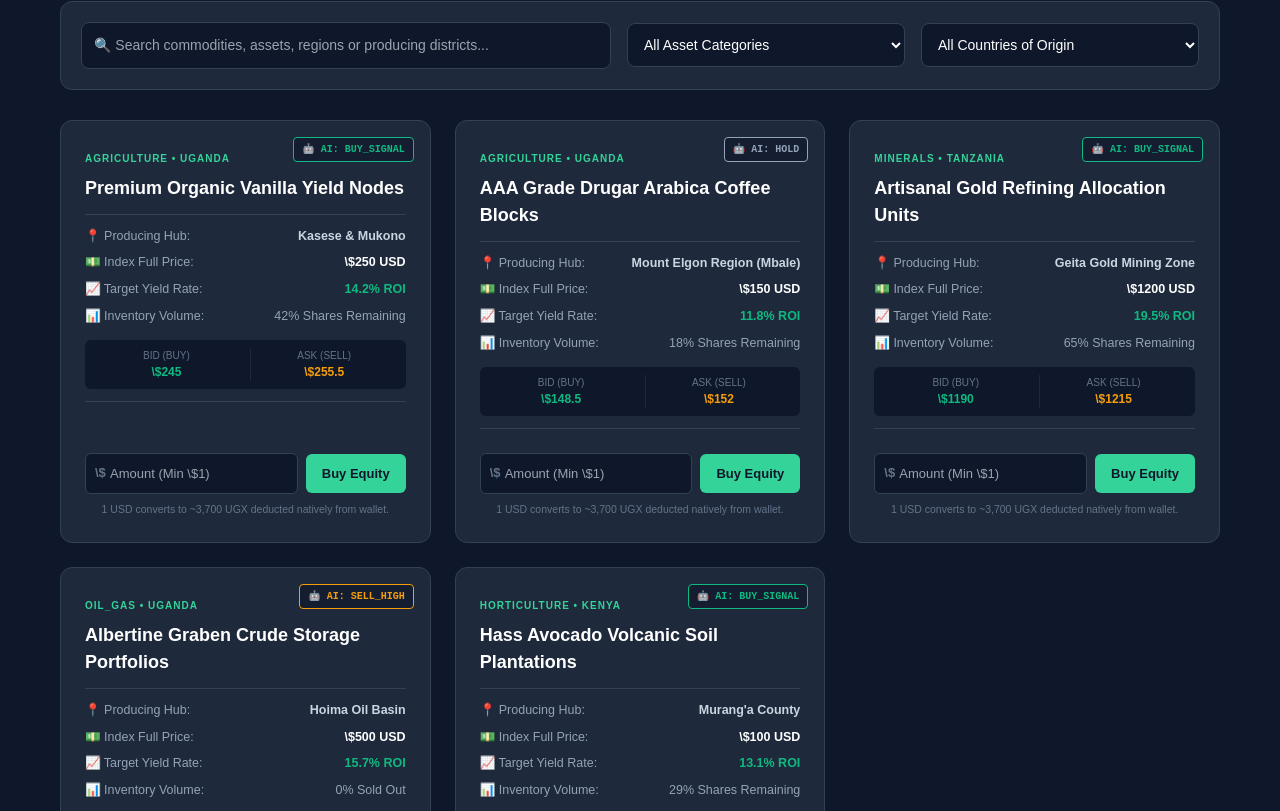
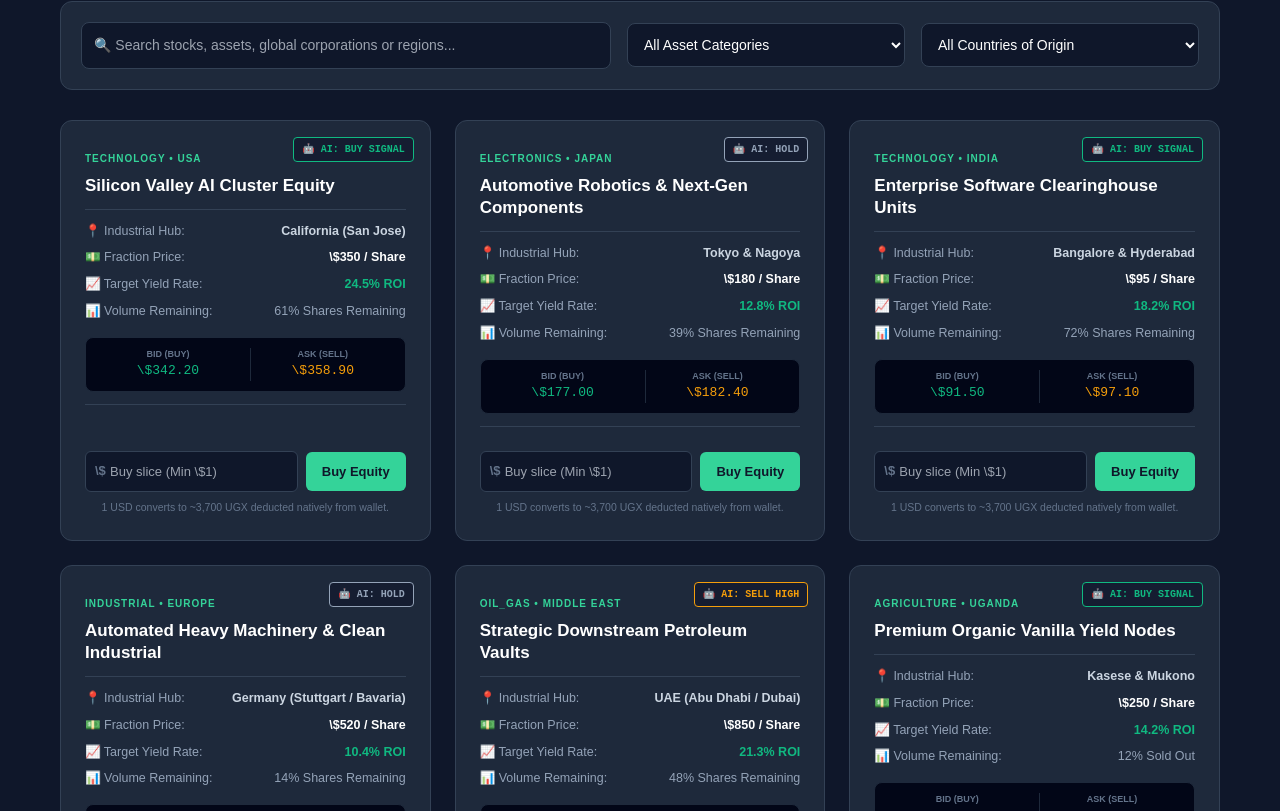
Before and after one commit to engitkasambula026-hub/KikaGloba2-, a Next.js app: page /business/investments in a window 1280 px wide. Shown: the part 309-1120 px from the top of the page. Built offline with nearby package versions, Linux system fonts and the light colour scheme.

Commit message:
fix: restore syntax returning parenthesis on global fractional investment showcase page

```diff
--- a/app/business/investments/page.tsx
+++ b/app/business/investments/page.tsx
@@ -7,10 +7,10 @@ import Link from "next/link";
 interface CommodityStock {
   id: string;
   name: string;
-  category: "AGRICULTURE" | "MINERALS" | "HORTICULTURE" | "OIL_GAS";
+  category: "AGRICULTURE" | "MINERALS" | "HORTICULTURE" | "OIL_GAS" | "TECHNOLOGY" | "ELECTRONICS" | "INDUSTRIAL";
   countryOfOrigin: string;
   producingDistrict: string;
-  unitPriceUSD: number; // Base full-share asset unit index cost
+  unitPriceUSD: number; // Base full-share unit index cost
   projectedAnnualYield: string;
   availableVolumeFraction: string;
   riskRating: "LOW" | "MEDIUM" | "HIGH";
@@ -47,89 +47,105 @@ export default function CommodityShowcasePage() {
     }
   }, []);
 
-  // 🌟 DYNAMIC DATA MATRIX: Inbound National Resources Portfolio with AI Arbitrage Signals
+  // 🌟 GLOBAL EXPANDED DATA MATRIX: Preserves East Africa and appends the 5 requested world corridors
   const commodityLedger: CommodityStock[] = [
     {
-      id: "COM-UG-VAN-01",
+      id: "STK-US-TECH-01",
+      name: "Silicon Valley AI Cluster Equity",
+      category: "TECHNOLOGY",
+      countryOfOrigin: "USA",
+      producingDistrict: "California (San Jose)",
+      unitPriceUSD: 350,
+      projectedAnnualYield: "24.5% ROI",
+      availableVolumeFraction: "61% Shares Remaining",
+      riskRating: "HIGH",
+      status: "OPEN_FOR_INVESTMENT",
+      aiSignal: "BUY_SIGNAL",
+      currentBuyUSD: 342.20,
+      currentSellUSD: 358.90
+    },
+    {
+      id: "STK-JP-ELEC-02",
+      name: "Automotive Robotics & Next-Gen Components",
+      category: "ELECTRONICS",
+      countryOfOrigin: "Japan",
+      producingDistrict: "Tokyo & Nagoya",
+      unitPriceUSD: 180,
+      projectedAnnualYield: "12.8% ROI",
+      availableVolumeFraction: "39% Shares Remaining",
+      riskRating: "LOW",
+      status: "OPEN_FOR_INVESTMENT",
+      aiSignal: "HOLD",
+      currentBuyUSD: 177.00,
+      currentSellUSD: 182.40
+    },
+    {
+      id: "STK-IN-SOFT-03",
+      name: "Enterprise Software Clearinghouse Units",
+      category: "TECHNOLOGY",
+      countryOfOrigin: "India",
+      producingDistrict: "Bangalore & Hyderabad",
+      unitPriceUSD: 95,
+      projectedAnnualYield: "18.2% ROI",
+      availableVolumeFraction: "72% Shares Remaining",
+      riskRating: "MEDIUM",
+      status: "OPEN_FOR_INVESTMENT",
+      aiSignal: "BUY_SIGNAL",
+      currentBuyUSD: 91.50,
+      currentSellUSD: 97.10
+    },
+    {
+      id: "STK-EU-IND-04",
+      name: "Automated Heavy Machinery & Clean Industrial",
+      category: "INDUSTRIAL",
+      countryOfOrigin: "Europe",
+      producingDistrict: "Germany (Stuttgart / Bavaria)",
+      unitPriceUSD: 520,
+      projectedAnnualYield: "10.4% ROI",
+      availableVolumeFraction: "14% Shares Remaining",
+      riskRating: "LOW",
+      status: "OPEN_FOR_INVESTMENT",
+      aiSignal: "HOLD",
+      currentBuyUSD: 512.00,
+      currentSellUSD: 525.00
+    },
+    {
+      id: "STK-ME-CRU-05",
+      name: "Strategic Downstream Petroleum Vaults",
+      category: "OIL_GAS",
+      countryOfOrigin: "Middle East",
+      producingDistrict: "UAE (Abu Dhabi / Dubai)",
+      unitPriceUSD: 850,
+      projectedAnnualYield: "21.3% ROI",
+      availableVolumeFraction: "48% Shares Remaining",
+      riskRating: "MEDIUM",
+      status: "OPEN_FOR_INVESTMENT",
+      aiSignal: "SELL_HIGH",
+      currentBuyUSD: 840.00,
+      currentSellUSD: 865.00
+    },
+    {
+      id: "COM-UG-VAN-06",
       name: "Premium Organic Vanilla Yield Nodes",
       category: "AGRICULTURE",
       countryOfOrigin: "Uganda",
       producingDistrict: "Kasese & Mukono",
       unitPriceUSD: 250,
       projectedAnnualYield: "14.2% ROI",
-      availableVolumeFraction: "42% Shares Remaining",
+      availableVolumeFraction: "12% Sold Out",
       riskRating: "MEDIUM",
       status: "OPEN_FOR_INVESTMENT",
       aiSignal: "BUY_SIGNAL",
       currentBuyUSD: 245.00,
       currentSellUSD: 255.50
-    },
-    {
-      id: "COM-UG-COF-02",
-      name: "AAA Grade Drugar Arabica Coffee Blocks",
-      category: "AGRICULTURE",
-      countryOfOrigin: "Uganda",
-      producingDistrict: "Mount Elgon Region (Mbale)",
-      unitPriceUSD: 150,
-      projectedAnnualYield: "11.8% ROI",
-      availableVolumeFraction: "18% Shares Remaining",
-      riskRating: "LOW",
-      status: "OPEN_FOR_INVESTMENT",
-      aiSignal: "HOLD",
-      currentBuyUSD: 148.50,
-      currentSellUSD: 152.00
-    },
-    {
-      id: "COM-TZ-GLD-03",
-      name: "Artisanal Gold Refining Allocation Units",
-      category: "MINERALS",
-      countryOfOrigin: "Tanzania",
-      producingDistrict: "Geita Gold Mining Zone",
-      unitPriceUSD: 1200,
-      projectedAnnualYield: "19.5% ROI",
-      availableVolumeFraction: "65% Shares Remaining",
-      riskRating: "HIGH",
-      status: "OPEN_FOR_INVESTMENT",
-      aiSignal: "BUY_SIGNAL",
-      currentBuyUSD: 1190.00,
-      currentSellUSD: 1215.00
-    },
-    {
-      id: "COM-UG-OIL-04",
-      name: "Albertine Graben Crude Storage Portfolios",
-      category: "OIL_GAS",
-      countryOfOrigin: "Uganda",
-      producingDistrict: "Hoima Oil Basin",
-      unitPriceUSD: 500,
-      projectedAnnualYield: "15.7% ROI",
-      availableVolumeFraction: "0% Sold Out",
-      riskRating: "MEDIUM",
-      status: "FULLY_FUNDED",
-      aiSignal: "SELL_HIGH",
-      currentBuyUSD: 510.00,
-      currentSellUSD: 540.00
-    },
-    {
-      id: "COM-KE-AVO-05",
-      name: "Hass Avocado Volcanic Soil Plantations",
-      category: "HORTICULTURE",
-      countryOfOrigin: "Kenya",
-      producingDistrict: "Murang'a County",
-      unitPriceUSD: 100,
-      projectedAnnualYield: "13.1% ROI",
-      availableVolumeFraction: "29% Shares Remaining",
-      riskRating: "LOW",
-      status: "OPEN_FOR_INVESTMENT",
-      aiSignal: "BUY_SIGNAL",
-      currentBuyUSD: 98.20,
-      currentSellUSD: 104.10
     }
   ];
 
   // Dynamic search and multi-filtering logic matrix components
   const filteredStocks = commodityLedger.filter((stock) => {
     const matchesSearch = stock.name.toLowerCase().includes(searchQuery.toLowerCase()) ||
-                          stock.producingDistrict.toLowerCase().includes(searchQuery.toLowerCase());
+                          stock.producingDistrict.toLowerCase().includes(searchQuery.toLowerCase()) ||
+                          stock.countryOfOrigin.toLowerCase().includes(searchQuery.toLowerCase());
     const matchesCategory = selectedCategory === "ALL" || stock.category === selectedCategory;
     const matchesCountry = selectedCountry === "ALL" || stock.countryOfOrigin === selectedCountry;
     return matchesSearch && matchesCategory && matchesCountry;
@@ -151,7 +167,7 @@ export default function CommodityShowcasePage() {
     }
 
     setIsPending(true);
-    setTxMessage(`⏳ Transiting $${usdValue} trade request to Neon SQL Ledger...`);
+    setTxMessage(`⏳ Transiting $${usdValue} global order request to Neon SQL Ledger...`);
 
     try {
       const res = await fetch("/api/route", {
@@ -167,7 +183,7 @@ export default function CommodityShowcasePage() {
 
       const data = await res.json();
       if (res.ok) {
-        setTxMessage(`✅ Trade Settled! ${data.message}`);
+        setTxMessage(`✅ Order Settled! ${data.message}`);
         setTradeAmount(prev => ({ ...prev, [stock.id]: "" }));
         alert(`🎉 Success! Fractional equity position created for ${stock.name}.`);
       } else {
@@ -186,7 +202,7 @@ export default function CommodityShowcasePage() {
 
       {/* HEADER CONTROLS NAVIGATION LINK HUB */}
       <header style={{ display: "flex", justifyContent: "space-between", alignItems: "center", padding: "15px 30px", borderBottom: "1px solid #1e293b", background: "#1e293b", zIndex: 10 }}>
-        <span style={{ fontSize: "18px", fontWeight: "900", color: "#34d399", letterSpacing: "1px" }}>📊 KIKA INBOUND ASSET PORTFOLIOS</span>
+        <span style={{ fontSize: "18px", fontWeight: "900", color: "#34d399", letterSpacing: "1px" }}>📊 KIKA GLOBAL EXCHANGE CORRIDORS</span>
         <button
           onClick={(e) => { e.preventDefault(); router.push("/"); }}
           style={{ background: "transparent", border: "1px solid #34d399", color: "#34d399", padding: "8px 16px", borderRadius: "6px", cursor: "pointer", fontSize: "13px", fontWeight: "bold", outline: "none" }}
@@ -195,23 +211,23 @@ export default function CommodityShowcasePage() {
         </button>
       </header>
 
-      {/* 🚀 LIVE COMMODITY TRANSACTIONAL TICKER TAPE BAR */}
+      {/* 🚀 LIVE INTERNATIONAL TRANSACTIONAL TICKER TAPE BAR */}
       <div style={{ background: "#020617", borderBottom: "1px solid #334155", padding: "10px 20px", display: "flex", overflow: "hidden", gap: "40px", whiteSpace: "nowrap" }}>
         <div style={{ display: "flex", gap: "30px", color: "#94a3b8", fontSize: "11px", fontWeight: "bold", fontFamily: "monospace" }}>
-          <span>🔥 LIVE CORRIDOR STATS:</span>
-          <span>☕ COFFEE (UGX/KG): 11,400 <span style={{ color: "#34d399" }}>▲ +1.2%</span></span>
-          <span>🍦 VANILLA (USD/KG): 245 <span style={{ color: "#ef4444" }}>▼ -0.4%</span></span>
-          <span>🟡 GOLD (USD/OZ): 2,340 <span style={{ color: "#34d399" }}>▲ +2.8%</span></span>
-          <span>🛢️ CRUDE OIL (BBL): \$74.20 <span style={{ color: "#94a3b8" }}>◀ 0.0%</span></span>
+          <span>🔥 LIVE WORLD MARGINS:</span>
+          <span>🇺🇸 TECH (NASDAQ): 19,420 <span style={{ color: "#34d399" }}>▲ +1.6%</span></span>
+          <span>🇯🇵 NIKKEI (TYO): 38,900 <span style={{ color: "#ef4444" }}>▼ -0.3%</span></span>
+          <span>🇮🇳 NIFTY (NSE): 24,150 <span style={{ color: "#34d399" }}>▲ +2.1%</span></span>
+          <span>🛢️ BRENT CRUDE (MIDEAST): \$76.80 <span style={{ color: "#34d399" }}>▲ +0.9%</span></span>
         </div>
       </div>
       {/* MAIN CONTAINER WORKSPACE SECTION */}
       <div style={{ maxWidth: "1200px", width: "100%", margin: "0 auto", padding: "40px 20px", flex: 1 }}>
 
         <div style={{ textAlign: "center", marginBottom: "40px" }}>
-          <h1 style={{ color: "#ffffff", fontSize: "32px", fontWeight: "800", marginBottom: "8px" }}>Inbound National Stock Showcase</h1>
-          <p style={{ color: "#94a3b8", fontSize: "15px", maxWidth: "700px", margin: "0 auto", lineHeight: "1.5" }}>
-            Directly secure verified real-economy production units across East Africa. Route diaspora investment capital straight into agricultural yields, oil pipelines, and raw mineral processing syndicates down to **\$1 USD fractional allocations** [1.5].
+          <h1 style={{ color: "#ffffff", fontSize: "32px", fontWeight: "800", marginBottom: "8px" }}>Global Production Stock Showcase</h1>
+          <p style={{ color: "#94a3b8", fontSize: "15px", maxWidth: "800px", margin: "0 auto", lineHeight: "1.5" }}>
+            Directly secure verified real-economy production units across leading global markets [1.5]. Route diaspora investment capital straight into Silicon Valley software clusters, Japanese robotics, Indian tech centers, European heavy industry, and Middle Eastern petroleum basins down to **$1 USD fractional allocations** [1.5].
           </p>
         </div>
 
@@ -226,7 +242,7 @@ export default function CommodityShowcasePage() {
         <div style={{ background: "#1e293b", padding: "20px", borderRadius: "12px", border: "1px solid #334155", display: "flex", flexWrap: "wrap", gap: "16px", marginBottom: "30px", alignItems: "center" }}>
           <input
             type="text"
-            placeholder="🔍 Search commodities, assets, regions or producing districts..."
+            placeholder="🔍 Search stocks, assets, global corporations or regions..."
             value={searchQuery}
             onChange={(e) => setSearchQuery(e.target.value)}
             style={{ flex: 2, minWidth: "260px", padding: "12px", background: "#0f172a", border: "1px solid #334155", borderRadius: "8px", color: "#ffffff", fontSize: "14px", outline: "none" }}
@@ -238,10 +254,11 @@ export default function CommodityShowcasePage() {
             style={{ flex: 1, minWidth: "160px", padding: "12px", background: "#0f172a", border: "1px solid #334155", borderRadius: "8px", color: "#ffffff", fontSize: "14px", outline: "none", cursor: "pointer" }}
           >
             <option value="ALL">All Asset Categories</option>
+            <option value="TECHNOLOGY">💻 Technology Sockets</option>
+            <option value="ELECTRONICS">📟 Advanced Electronics</option>
+            <option value="INDUSTRIAL">⚙️ Heavy Manufacturing</option>
+            <option value="OIL_GAS">🛢️ Oil & Energy Vaults</option>
             <option value="AGRICULTURE">🌾 Agriculture Yields</option>
-            <option value="MINERALS">💎 Mineral Allocations</option>
-            <option value="OIL_GAS">🛢️ Oil & Gas Assets</option>
-            <option value="HORTICULTURE">🌹 Horticultural Yields</option>
           </select>
 
           <select
@@ -250,9 +267,12 @@ export default function CommodityShowcasePage() {
             style={{ flex: 1, minWidth: "160px", padding: "12px", background: "#0f172a", border: "1px solid #334155", borderRadius: "8px", color: "#ffffff", fontSize: "14px", outline: "none", cursor: "pointer" }}
           >
             <option value="ALL">All Countries of Origin</option>
+            <option value="USA">United States (USA)</option>
+            <option value="Japan">Japan</option>
+            <option value="India">India</option>
+            <option value="Europe">Europe (EU)</option>
+            <option value="Middle East">Middle East</option>
             <option value="Uganda">Uganda</option>
-            <option value="Tanzania">Tanzania</option>
-            <option value="Kenya">Kenya</option>
           </select>
         </div>
 
@@ -265,47 +285,47 @@ export default function CommodityShowcasePage() {
               <div key={stock.id} style={{ backgroundColor: "#1e293b", border: "1px solid #334155", borderRadius: "12px", padding: "24px", display: "flex", flexDirection: "column", justifyContent: "space-between", position: "relative" }}>
 
                 {/* 🤖 AUTOMATED AI MONITOR TRACK BADGE */}
-                <div style={{ position: "absolute", top: "16px", right: "16px", padding: "4px 8px", backgroundColor: "rgba(15,23,42,0.6)", border: `1px solid ${signalColor}`, color: signalColor, borderRadius: "4px", fontSize: "10px", fontWeight: "bold", fontFamily: "monospace" }}>
-                  🤖 AI: {stock.aiSignal}
+                <div style={{ position: "absolute", top: "16px", right: "16px", padding: "4px 8px", backgroundColor: "rgba(15,23,42,0.6)", border: `1px solid ${signalColor}`, color: signalColor, borderRadius: "4px", fontSize: "10px", fontWeight: "bold", fontFamily: "monospace", zIndex: 5 }}>
+                  🤖 AI: {stock.aiSignal.replace("_", " ")}
                 </div>
 
                 <div>
                   <span style={{ fontSize: "10px", color: "#34d399", fontWeight: "bold", textTransform: "uppercase", letterSpacing: "1px" }}>{stock.category} • {stock.countryOfOrigin}</span>
-                  <h3 style={{ color: "#ffffff", fontSize: "18px", fontWeight: "bold", margin: "6px 0 12px 0" }}>{stock.name}</h3>
+                  <h3 style={{ color: "#ffffff", fontSize: "17px", fontWeight: "bold", margin: "6px 0 12px 0", lineHeight: "1.3" }}>{stock.name}</h3>
 
                   <div style={{ display: "flex", flexDirection: "column", gap: "8px", borderTop: "1px solid #334155", borderBottom: "1px solid #334155", padding: "12px 0", margin: "12px 0" }}>
                     <div style={{ display: "flex", justifyContent: "space-between", fontSize: "12.5px" }}>
-                      <span style={{ color: "#94a3b8" }}>📍 Producing Hub:</span>
+                      <span style={{ color: "#94a3b8" }}>📍 Industrial Hub:</span>
                       <span style={{ color: "#cbd5e1", fontWeight: "600" }}>{stock.producingDistrict}</span>
                     </div>
                     <div style={{ display: "flex", justifyContent: "space-between", fontSize: "12.5px" }}>
-                      <span style={{ color: "#94a3b8" }}>💵 Index Full Price:</span>
-                      <span style={{ color: "#ffffff", fontWeight: "bold" }}>\${stock.unitPriceUSD} USD</span>
+                      <span style={{ color: "#94a3b8" }}>💵 Fraction Price:</span>
+                      <span style={{ color: "#ffffff", fontWeight: "bold" }}>\${stock.unitPriceUSD} / Share</span>
                     </div>
                     <div style={{ display: "flex", justifyContent: "space-between", fontSize: "12.5px" }}>
                       <span style={{ color: "#94a3b8" }}>📈 Target Yield Rate:</span>
                       <span style={{ color: "#10b981", fontWeight: "bold" }}>{stock.projectedAnnualYield}</span>
                     </div>
                     <div style={{ display: "flex", justifyContent: "space-between", fontSize: "12.5px" }}>
-                      <span style={{ color: "#94a3b8" }}>📊 Inventory Volume:</span>
+                      <span style={{ color: "#94a3b8" }}>📊 Volume Remaining:</span>
                       <span style={{ color: "#94a3b8" }}>{stock.availableVolumeFraction}</span>
                     </div>
 
                     {/* Live Arbitrage Price Spreads */}
-                    <div style={{ display: "flex", gap: "10px", marginTop: "6px", backgroundColor: "#0f172a", padding: "8px", borderRadius: "6px" }}>
+                    <div style={{ display: "flex", gap: "10px", marginTop: "8px", backgroundColor: "#020617", padding: "10px", borderRadius: "8px", border: "1px solid #1e293b" }}>
                       <div style={{ flex: 1, textAlign: "center" }}>
-                        <div style={{ fontSize: "10px", color: "#64748b" }}>BID (BUY)</div>
-                        <div style={{ fontSize: "12px", color: "#10b981", fontWeight: "bold" }}>\${stock.currentBuyUSD}</div>
+                        <div style={{ fontSize: "9px", color: "#64748b", fontWeight: "bold" }}>BID (BUY)</div>
+                        <div style={{ fontSize: "13px", color: "#10b981", fontWeight: "black", fontFamily: "monospace" }}>\${stock.currentBuyUSD.toFixed(2)}</div>
                       </div>
                       <div style={{ flex: 1, textAlign: "center", borderLeft: "1px solid #1e293b" }}>
-                        <div style={{ fontSize: "10px", color: "#64748b" }}>ASK (SELL)</div>
-                        <div style={{ fontSize: "12px", color: "#f59e0b", fontWeight: "bold" }}>\${stock.currentSellUSD}</div>
+                        <div style={{ fontSize: "9px", color: "#64748b", fontWeight: "bold" }}>ASK (SELL)</div>
+                        <div style={{ fontSize: "13px", color: "#f59e0b", fontWeight: "black", fontFamily: "monospace" }}>\${stock.currentSellUSD.toFixed(2)}</div>
                       </div>
                     </div>
                   </div>
                 </div>
 
-                {/* 💳 ACTION PANEL CORRIDOR: Fractional Order Ingestion Room */}
+                {/* 💳 ACTION PANEL CORRIDOR: Fractional Order Input Field Row */}
                 <div style={{ marginTop: "12px" }}>
                   {stock.status === "OPEN_FOR_INVESTMENT" ? (
                     <div style={{ display: "flex", flexDirection: "column", gap: "8px" }}>
@@ -315,7 +335,7 @@ export default function CommodityShowcasePage() {
                           <input
                             type="number"
                             min="1"
-                            placeholder="Amount (Min \$1)"
+                            placeholder="Buy slice (Min \$1)"
                             value={tradeAmount[stock.id] || ""}
                             onChange={(e) => setTradeAmount({ ...tradeAmount, [stock.id]: e.target.value })}
                             style={{ width: "100%", padding: "10px 10px 10px 24px", background: "#0f172a", border: "1px solid #334155", borderRadius: "6px", color: "#ffffff", fontSize: "13px", outline: "none", boxSizing: "border-box" }}
@@ -324,7 +344,7 @@ export default function CommodityShowcasePage() {
                         <button
                           onClick={() => executeFractionalTrade(stock)}
                           disabled={isPending}
-                          style={{ padding: "10px 16px", backgroundColor: "#34d399", color: "#0f172a", border: "none", borderRadius: "6px", fontWeight: "bold", fontSize: "13px", cursor: isPending ? "not-allowed" : "pointer" }}
+                          style={{ padding: "10px 16px", backgroundColor: "#34d399", color: "#0f172a", border: "none", borderRadius: "6px", fontWeight: "bold", fontSize: "13px", cursor: isPending ? "not-allowed" : "pointer", outline: "none" }}
                         >
                           Buy Equity
                         </button>
@@ -340,10 +360,17 @@ export default function CommodityShowcasePage() {
 
               </div>
             );
-          })}
+                  })}
         </div>
+
+        {/* 📟 FEEDBACK BANNER CONSOLE CONTAINER RENDER ROW */}
+        {txMessage && (
+          <div style={{ marginTop: "24px", padding: "16px", borderRadius: "12px", textAlign: "center", fontWeight: "bold", fontSize: "14px", backgroundColor: "#020617", color: "#34d399", border: "1px solid #334155", boxShadow: "inset 0 2px 4px rgba(0,0,0,0.3)", fontFamily: "monospace" }}>
+            {txMessage}
+          </div>
+        )}
 
       </div>
     </div>
-  );
-}
+  ); // 🟢 FIXED: Wrapped parent layout block correctly
+}    // 🟢 FIXED: Closed main CommodityShowcasePage function block safely
--- a/app/services/loans/page.tsx
+++ b/app/services/loans/page.tsx
@@ -40,7 +40,7 @@ const sandboxMockLoans: LoanProduct[] = [
     maxAmountUGX: 75000000,
     minSaccoShares: 20000000,
     repaymentTermMonths: 60,
-    description: "Long-term infrastructural credit pools leveraging verified diaspora group savings records to finance commercial housing construction directly inside Uganda, fully audited by KiKa Global Services."
+    description: "Long-term infrastructural credit pools leveraging verified diaspora group savings records to finance commercial housing construction directly inside Uganda, fully audited by KiKa Global Ventures."
   }
 ];
 
```
